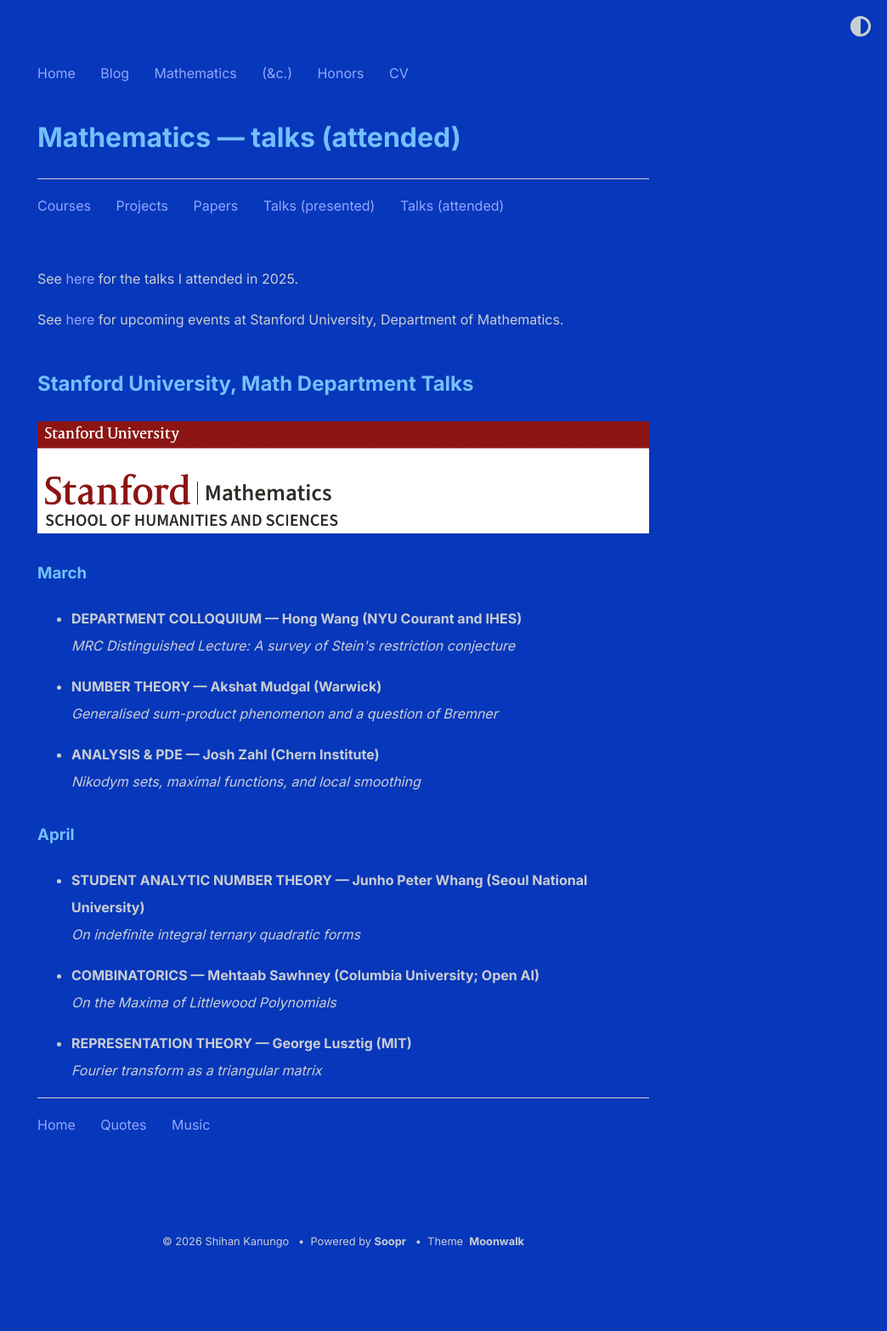
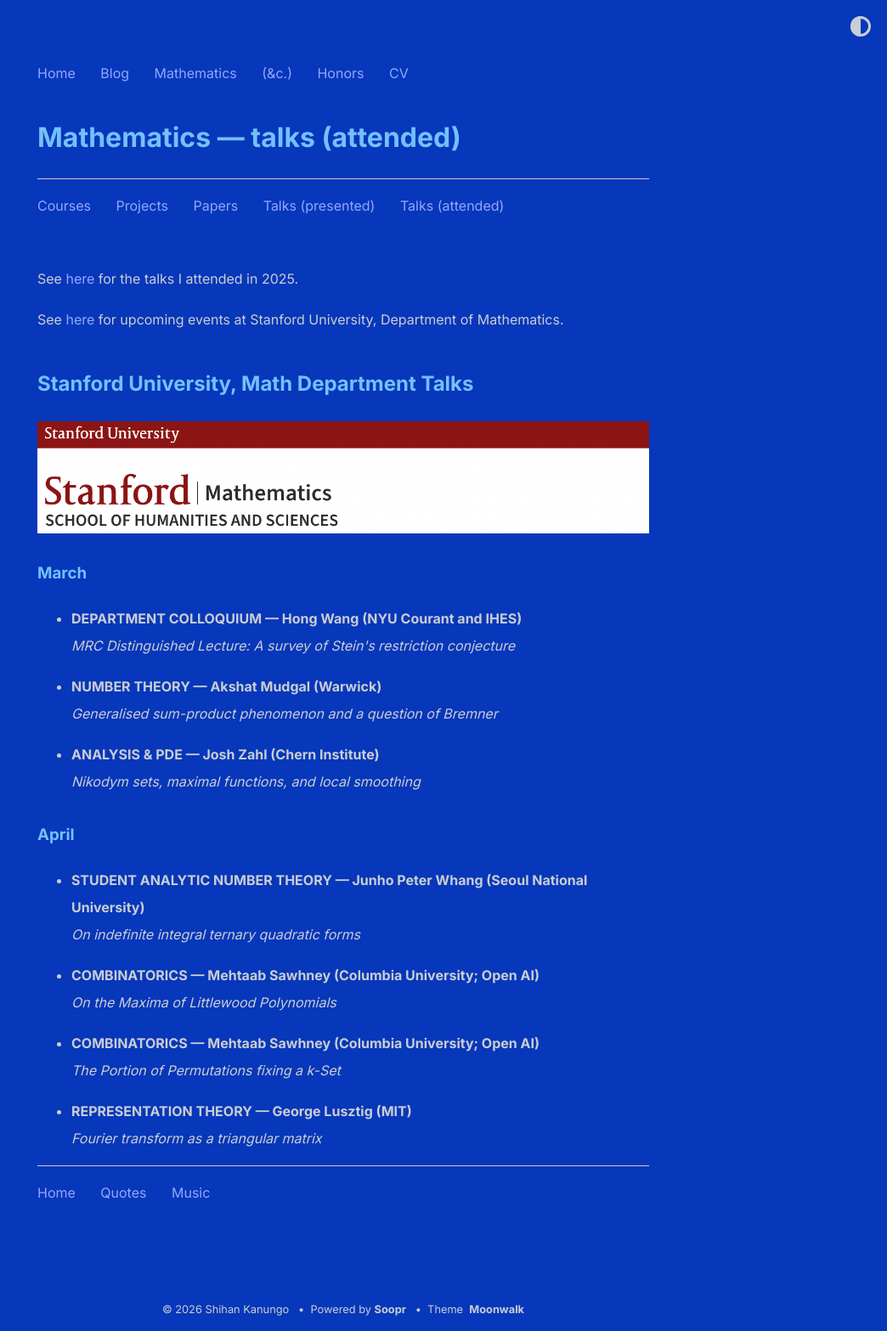
Before and after one commit to shihankanungo/shihankanungo.github.io, a Jekyll site: the page built from math-talks.md, in a window 1280 px wide. Shown: the whole page at 85% size, without its empty margins (236-1280 px from the left). Built offline with Jekyll 4.4.1, drawn with Linux system fonts in a browser that asks for light colours; before the commit the page ends 1487 px from its top, so only the background shows below that.

Commit message:
Update math-talks.md

```diff
--- a/math-talks.md
+++ b/math-talks.md
@@ -57,6 +57,14 @@
 
 <ul>
 <li><details>
+  <summary style="list-style: none;"><b>COMBINATORICS &mdash; Mehtaab Sawhney (Columbia University; Open AI)</b><br>
+    <i>The Portion of Permutations fixing a k-Set</i></summary>
+  <small><img src="images/2026-04-03.png" alt="Apr 03"></small>
+</details></li>
+</ul>
+
+<ul>
+<li><details>
   <summary style="list-style: none;"><b>REPRESENTATION THEORY &mdash; George Lusztig (MIT)</b><br>
     <i>Fourier transform as a triangular matrix</i></summary>
   <small><img src="images/2026-04-08.png" alt="Apr 08"></small>
```
